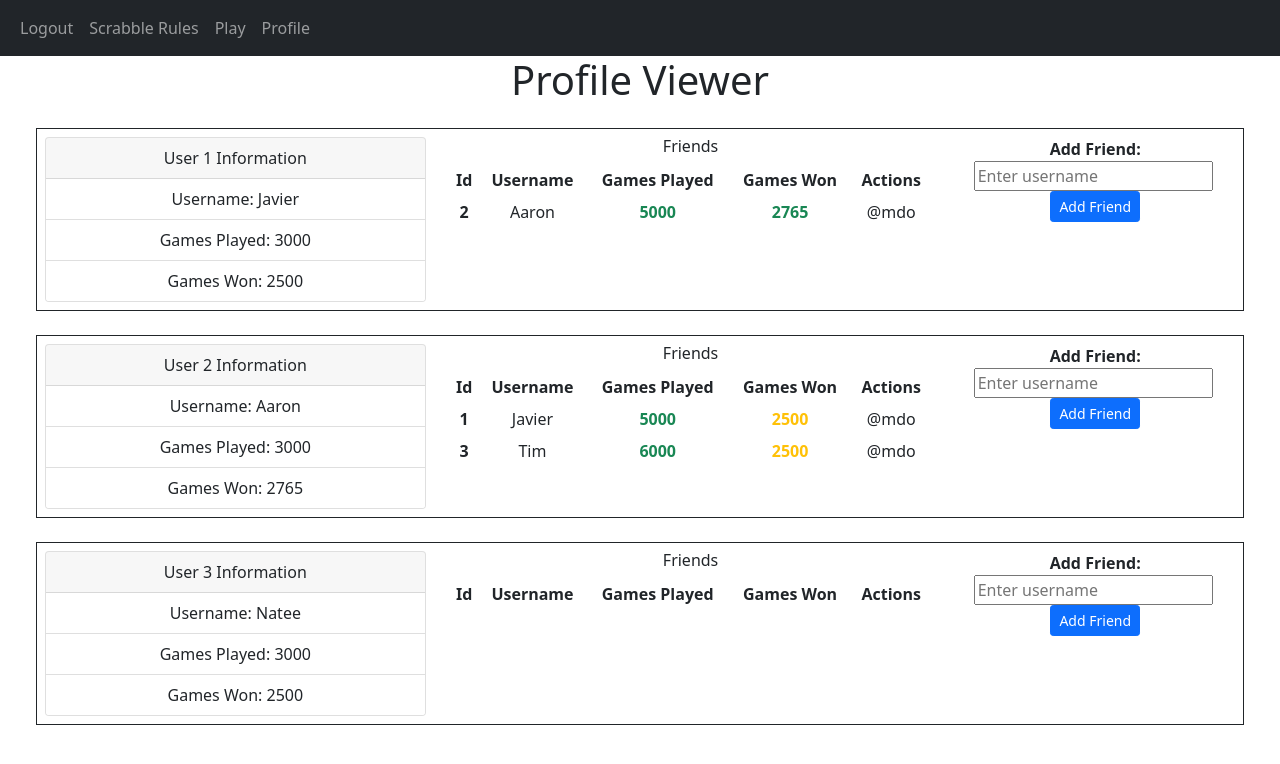
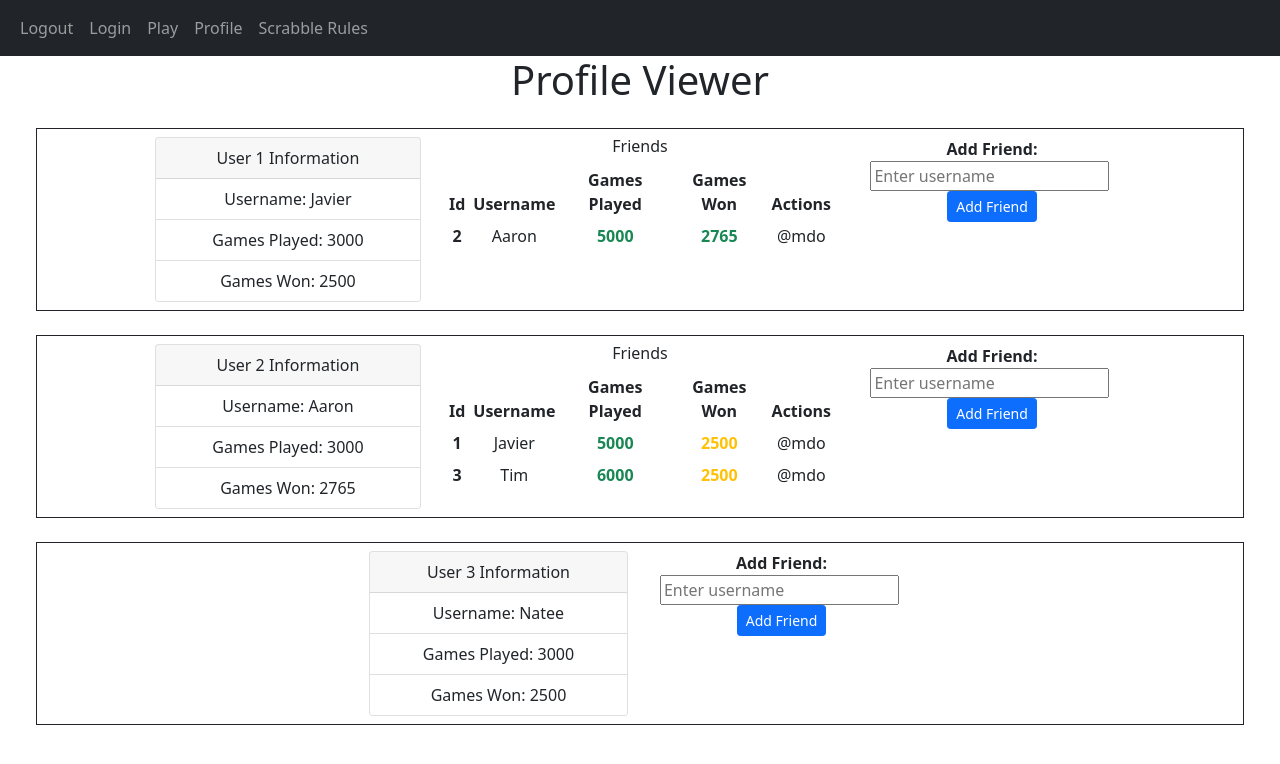
Before and after one commit to 210614-JavaFS/ProjectTwoAlchemy, a React (Create React App) app in the folder project-two-front/: page /profile in a window 1280 px wide. Shown: the top 764 px of the page. Built offline with nearby package versions, Linux system fonts and the light colour scheme.

Commit message:
update users info when a player wins
users info is updated after a game ends and friends list is not displayed if user has no friends

```diff
--- a/project-two-front/src/App.tsx
+++ b/project-two-front/src/App.tsx
@@ -26,6 +26,7 @@ function App() {
   const loginUser = (user:User) => {
     setUsers(users.concat([user]));
     console.log(users);
+    history.replace("/profile");
   }
 
   return (
@@ -48,7 +49,7 @@ function App() {
                 <Profile users={users} checkUserLoggedIn={checkUserLoggedIn}/>
               </Route>
               <Route exact path="/game" >
-                <Game users={users} checkUserLoggedIn={checkUserLoggedIn}/>
+                <Game users={users} setUsers={setUsers} checkUserLoggedIn={checkUserLoggedIn}/>
               </Route>
       </Switch>
      </div>
--- a/project-two-front/src/Component/NavBar.tsx
+++ b/project-two-front/src/Component/NavBar.tsx
@@ -33,20 +33,24 @@ const NavBar:React.FC<Props> = (props) => {
                 </React.Fragment>
 
                 }
-              <li className="nav-item">
-                  <Link className="nav-link" to='/rules'>Scrabble Rules</Link>
-              </li>
               {props.users.length
               ? <React.Fragment>
+                <li className="nav-item">
+                  <Link className="nav-link" to='/'>Login</Link>
+                </li>
                 <li className="nav-item">
                   <Link className="nav-link" to='/game'>Play</Link>
                 </li>
                 <li className="nav-item">
                   <Link className="nav-link" to='/profile'>Profile</Link>
                 </li>
+
               </React.Fragment>
               : ""
               }
+              <li className="nav-item">
+                  <Link className="nav-link" to='/rules'>Scrabble Rules</Link>
+              </li>
             </ul>
           </div>
         </div>
--- a/project-two-front/src/Component/game/game.tsx
+++ b/project-two-front/src/Component/game/game.tsx
@@ -14,6 +14,7 @@ type userCard = {
 }
 type Props = {
     users:User[],
+    setUsers:any
     checkUserLoggedIn:any
 }
 
@@ -60,9 +61,8 @@ export const Game:React.FC<Props> = (props)=>{
             }
             return user;
         })
-
-        console.log(props.users);
-        console.log(updatedUsers);
+        props.setUsers(updatedUsers);
+        alert("Winner is "+winner.username);
     }
 
     async function handleSubmit(e:any):Promise<any> {
--- a/project-two-front/src/Component/profile/profile.tsx
+++ b/project-two-front/src/Component/profile/profile.tsx
@@ -17,7 +17,7 @@ type Props = {
              </div>
              {props.users.map(user =>{
                  return(
-                     <div className="m-4 border border-dark p-2">
+                     <div className="m-4 border border-dark p-2 d-flex justify-content-center">
                          <UserProfile user={user} />
                      </div>
                 )
--- a/project-two-front/src/Component/profile/userProfile.tsx
+++ b/project-two-front/src/Component/profile/userProfile.tsx
@@ -8,7 +8,7 @@ type Props = {
  export const UserProfile:React.FC<Props> = (props) =>{
     return(
         <div className="row">
-            <div className="col-md-4">
+            <div className="col-md">
                 <div className="card">
                     <div className="card-header">
                         User {props.user.id} Information
@@ -20,7 +20,11 @@ type Props = {
                     </ul>
                 </div>
             </div>
-            <div className="col-md-5">
+            {
+                props.user.friends?.length
+                ?
+                <React.Fragment>
+                    <div className="col-md-5">
                 <h6>Friends</h6>
                 <table className="table table-sm table-borderless">
                     <thead>
@@ -51,7 +55,11 @@ type Props = {
                     </tbody>
                 </table>
             </div>
-            <div className="col-3">
+                </React.Fragment>
+            : null
+            }
+
+            <div className="col-sm">
                 <form>
                     <label className="d-block" htmlFor="addFriendInput"><b>Add Friend:</b></label>
                     <div className="d-inline">
```
Also changed, not shown: 1 other file (tests, documents, lock files or other folders).
